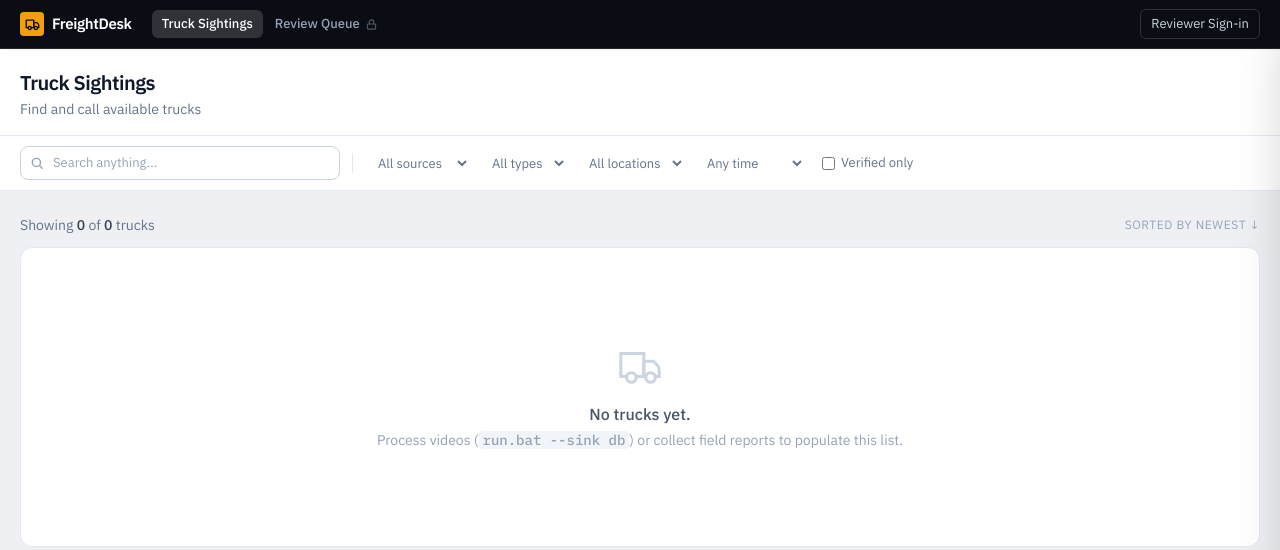
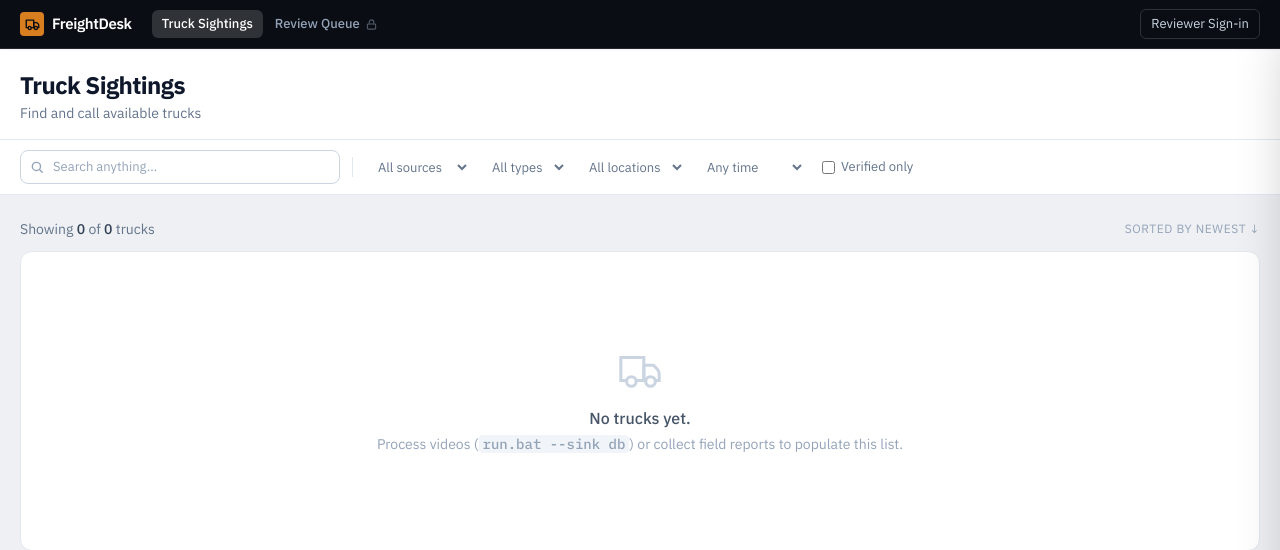
Before and after one commit to fwyogeshsharma/FreightDesk, a FastAPI app: page / in a window 1280 px wide. Shown: the top 550 px of the page. Run offline with FastAPI, Linux system fonts and the light colour scheme; some libraries are stand-ins or nearby versions.

Commit message:
Replace default amber accent with a deliberate marigold, sharpen titles, warm up empty states
Small, low-risk identity pass (frontend-design skill review) - no
layout, density, or workflow changes. Deliberately did NOT touch the
green/amber/red status semantics (Verified/Pending/Rejected) or the
IBM Plex type choice; both are genuine usability assets for this tool
and already well-matched to the subject, not generic defaults worth
replacing.

1) Accent color: the nav logo mark, pending-count badge, active-sort
   arrow, search/filter focus rings, and thumbnail hover ring were all
   Tailwind's stock amber-500/400 - reused for brand purposes only
   because it's the default warning color, not a considered choice.
   Added marigold (#D97E1F) / marigold-soft (#F0B860) as named tokens
   and swapped those specific brand-accent usages only. Every semantic
   amber use (Pending Review, Unverified badges, the recency-freshness
   dot) is untouched - confirmed via a full grep of every amber
   occurrence before touching anything, so status meaning stays
   universally legible.

2) Page titles bumped text-xl font-semibold -> text-2xl font-bold on
   both pages (one heading per page, zero repeating-row impact) for
   sharper contrast against body/data text.

3) Review Queue's empty state went from a single bare line ("No
   reports in this view.") to match Truck Sightings' existing pattern:
   an icon, a bold headline, and a contextual, actionable subline that
   differs between "queue genuinely empty" and "filters excluded
   everything." Truck Sightings' empty-state copy was already in good
   shape and left as-is.

```diff
--- a/webapp/templates/_nav.html
+++ b/webapp/templates/_nav.html
@@ -3,7 +3,7 @@
 <div class="bg-ink text-white border-b border-white/10">
   <div class="max-w-[1500px] mx-auto px-5 h-12 flex items-center gap-3 sm:gap-5">
     <a href="/" class="flex items-center gap-2 shrink-0" title="FreightDesk">
-      <span class="grid place-items-center w-6 h-6 rounded bg-amber-500 text-ink">
+      <span class="grid place-items-center w-6 h-6 rounded bg-marigold text-ink">
         <svg width="15" height="15" viewBox="0 0 24 24" fill="none" stroke="currentColor" stroke-width="2.2" stroke-linecap="round" stroke-linejoin="round"><path d="M10 17h4V5H2v12h3"/><path d="M20 17h2v-3.34a4 4 0 0 0-1.17-2.83L19 9h-5v8h1"/><circle cx="7.5" cy="17.5" r="2.5"/><circle cx="17.5" cy="17.5" r="2.5"/></svg>
       </span>
       <span class="font-semibold tracking-tight text-[15px] hidden sm:block">FreightDesk</span>
@@ -18,7 +18,7 @@
         <a href="/review" class="{{ tab }} {{ on if nav_active=='review' else off }}">
           Review Queue
           {% if pending_count and pending_count > 0 %}
-            <span class="text-[10px] font-semibold bg-amber-500 text-ink rounded-full px-1.5 min-w-[16px] text-center" title="{{ pending_count }} awaiting review">{{ pending_count }}</span>
+            <span class="text-[10px] font-semibold bg-marigold text-ink rounded-full px-1.5 min-w-[16px] text-center" title="{{ pending_count }} awaiting review">{{ pending_count }}</span>
           {% endif %}
         </a>
       {% else %}
--- a/webapp/templates/index.html
+++ b/webapp/templates/index.html
@@ -16,7 +16,8 @@
           sans: ['"IBM Plex Sans"', 'ui-sans-serif', 'system-ui', 'sans-serif'],
           mono: ['"IBM Plex Mono"', 'ui-monospace', 'monospace'],
         },
-        colors: { ink: '#0a0e14', canvas: '#eef0f4' },
+        colors: { ink: '#0a0e14', canvas: '#eef0f4',
+          marigold: '#D97E1F', 'marigold-soft': '#F0B860' },
       }}
     }
   </script>
@@ -47,7 +48,7 @@
   <!-- Page heading -->
   <div class="bg-white border-b border-slate-200">
     <div class="max-w-[1500px] mx-auto px-5 pt-5 pb-4">
-      <h1 class="text-xl font-semibold text-slate-900 tracking-tight">Truck Sightings</h1>
+      <h1 class="text-2xl font-bold text-slate-900 tracking-tight">Truck Sightings</h1>
       <p class="text-sm text-slate-500 mt-0.5">Find and call available trucks</p>
     </div>
   </div>
@@ -64,12 +65,12 @@
         <div class="relative">
           <svg class="absolute left-2.5 top-1/2 -translate-y-1/2 text-slate-400" width="14" height="14" viewBox="0 0 24 24" fill="none" stroke="currentColor" stroke-width="2.4" stroke-linecap="round"><circle cx="11" cy="11" r="7"/><path d="m21 21-4.3-4.3"/></svg>
           <input type="text" name="q" value="{{ q }}" autocomplete="off" placeholder="Search anything…"
-                 class="w-80 max-w-[55vw] pl-8 pr-3 py-1.5 rounded-lg border border-slate-300 bg-white text-[13px] text-slate-900 placeholder-slate-400 focus:outline-none focus:ring-2 focus:ring-amber-400">
+                 class="w-80 max-w-[55vw] pl-8 pr-3 py-1.5 rounded-lg border border-slate-300 bg-white text-[13px] text-slate-900 placeholder-slate-400 focus:outline-none focus:ring-2 focus:ring-marigold-soft">
         </div>
 
         <div class="h-5 w-px bg-slate-200 mx-1 hidden sm:block"></div>
 
-        {% set ghost = "px-2 py-1 rounded-md border border-transparent bg-transparent text-slate-500 text-[13px] hover:bg-slate-100 hover:border-slate-200 focus:outline-none focus:ring-2 focus:ring-amber-400 transition-colors" %}
+        {% set ghost = "px-2 py-1 rounded-md border border-transparent bg-transparent text-slate-500 text-[13px] hover:bg-slate-100 hover:border-slate-200 focus:outline-none focus:ring-2 focus:ring-marigold-soft transition-colors" %}
         <select name="source" class="{{ ghost }}">
           <option value="" {% if not source %}selected{% endif %}>All sources</option>
           <option value="video" {% if source=='video' %}selected{% endif %}>Video</option>
@@ -113,7 +114,7 @@
            hx-target="#results" hx-select="#results" hx-swap="outerHTML" hx-push-url="true"
            class="inline-flex items-center gap-1 hover:text-slate-800 transition-colors {% if active %}text-slate-800{% endif %}">
           {{ label }}
-          {% if active %}<span class="text-amber-500">{{ '▼' if dir=='desc' else '▲' }}</span>
+          {% if active %}<span class="text-marigold">{{ '▼' if dir=='desc' else '▲' }}</span>
           {% else %}<span class="text-slate-300">↕</span>{% endif %}
         </a>
       </th>
```
Also changed, not shown: webapp/templates/review.html (+14 -5 lines).
